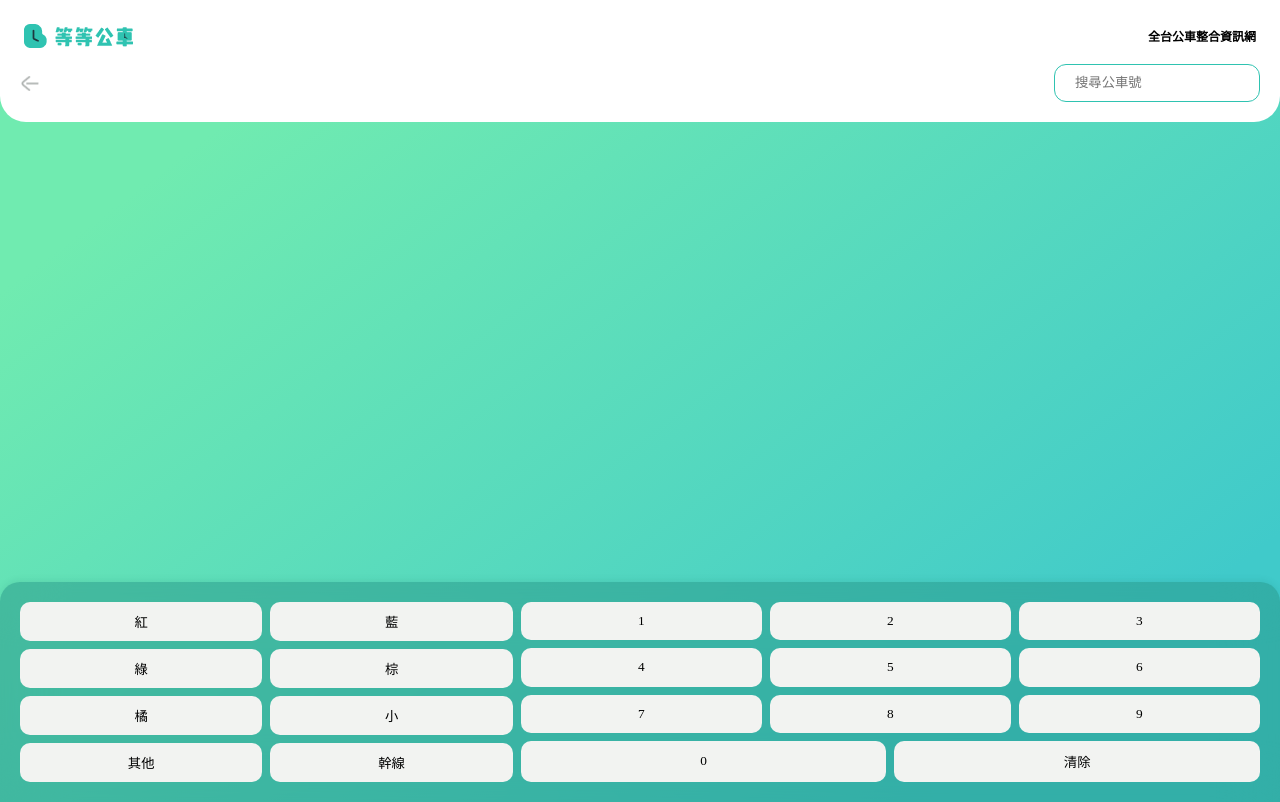
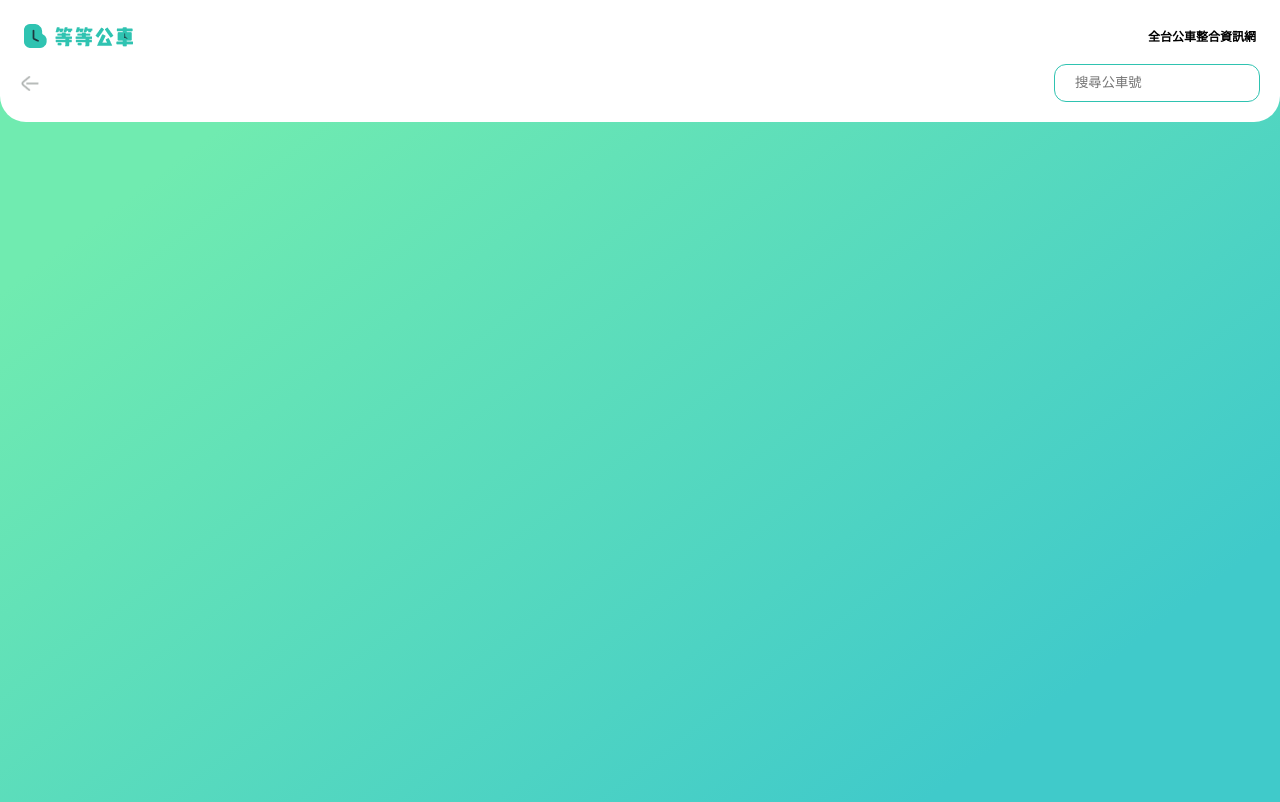
Before and after one commit to Chiahsuan-TW/city-bus, a Vue app: page /search/1 in a window 1280 px wide. Built offline with nearby package versions, Linux system fonts and the light colour scheme.

Commit message:
feat: keyboard keyin and clear function

```diff
--- a/src/components/SearchBox.vue
+++ b/src/components/SearchBox.vue
@@ -7,6 +7,7 @@
     <label for="">
       <input
         type="text"
+        :value="keyword"
         @input="passKeyword($event)"
         placeholder="搜尋公車號"
       />
@@ -20,6 +21,9 @@ export default {
     cityName: {
       type: String,
       required: true,
+    },
+    keyword: {
+      type: String,
     },
   },
   methods: {
--- a/src/views/Search.vue
+++ b/src/views/Search.vue
@@ -4,13 +4,18 @@
       <Navbar />
     </header>
     <main>
-      <SearchBox :cityName="cityName" @keyin="receiveKeyword" />
+      <SearchBox
+        :cityName="cityName"
+        :keyword="keyword"
+        @keyin="receiveKeyword"
+      />
       <section class="list">
         <component :is="currentComponent" :keyword="keyword"></component>
       </section>
-      <section class="keyboard">
+      <section v-show="currentComponent === routeList" class="keyboard">
         <div class="keyboard-route">
           <button
+            @click="keyword += route"
             v-for="(route, index) in routeCodes"
             :key="index"
             type="button"
@@ -20,13 +25,14 @@
         </div>
         <div class="keyboard-dial">
           <button
+            @click="keyword += digit"
             v-for="(digit, index) in dialDigits"
             :key="index"
             type="button"
           >
             {{ digit }}
           </button>
-          <button type="button">清除</button>
+          <button @click="removeLast" type="button">清除</button>
         </div>
       </section>
     </main>
@@ -72,6 +78,10 @@ export default {
   methods: {
     receiveKeyword(keyword) {
       this.keyword = keyword;
+    },
+    removeLast() {
+      if (!this.keyword) return;
+      this.keyword = this.keyword.slice(0, -1);
     },
   },
   created() {
@@ -140,8 +150,6 @@ main {
   &-dial button:last-child {
     grid-column: span 3;
   }
-
-
 }
 
 /* list item */
```
